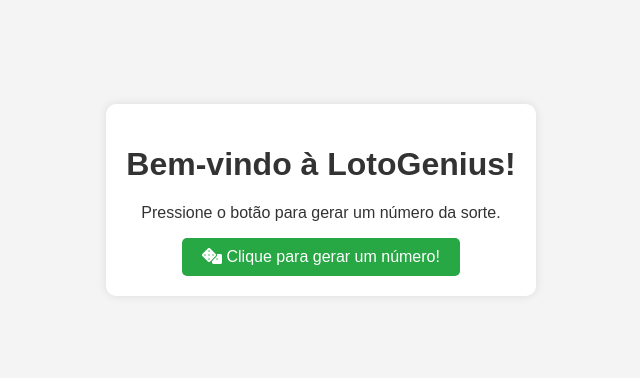
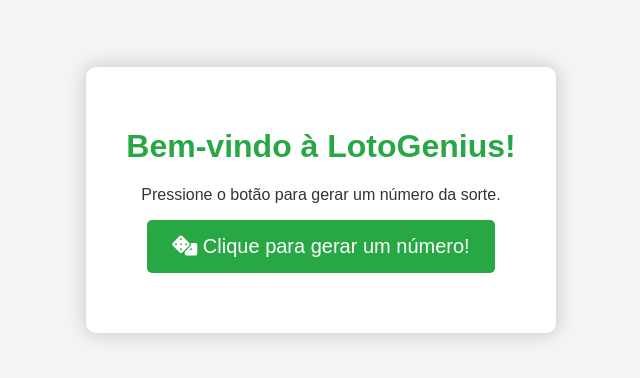
Before and after one commit to FelipeG123/lotogenius, a plain HTML site: page index.html in a window 1280 px wide. Shown: the part 200-578 px from the top of the page, without its empty margins (319-959 px from the left). Drawn offline with Linux system fonts and the light colour scheme.

Commit message:
Update style.css

```diff
--- a/style.css
+++ b/style.css
@@ -1,5 +1,5 @@
 body {
-    font-family: Arial, sans-serif;
+    font-family: 'Arial', sans-serif;
     background-color: #f4f4f4;
     color: #333;
     display: flex;
@@ -12,21 +12,39 @@
 .container {
     text-align: center;
     background: white;
-    padding: 20px;
+    padding: 40px;
     border-radius: 10px;
-    box-shadow: 0 0 10px rgba(0, 0, 0, 0.1);
+    box-shadow: 0 0 20px rgba(0, 0, 0, 0.2);
+    transition: transform 0.3s;
+}
+
+.container:hover {
+    transform: scale(1.05);
+}
+
+h1 {
+    color: #28a745;
 }
 
 button {
-    padding: 10px 20px;
-    font-size: 16px;
+    padding: 15px 25px;
+    font-size: 20px;
     color: white;
     background-color: #28a745;
     border: none;
     border-radius: 5px;
     cursor: pointer;
+    transition: background-color 0.3s, transform 0.2s;
 }
 
 button:hover {
     background-color: #218838;
+    transform: translateY(-2px);
 }
+
+#resultado {
+    margin-top: 20px;
+    font-size: 24px;
+    color: #333;
+    font-weight: bold;
+}
```
